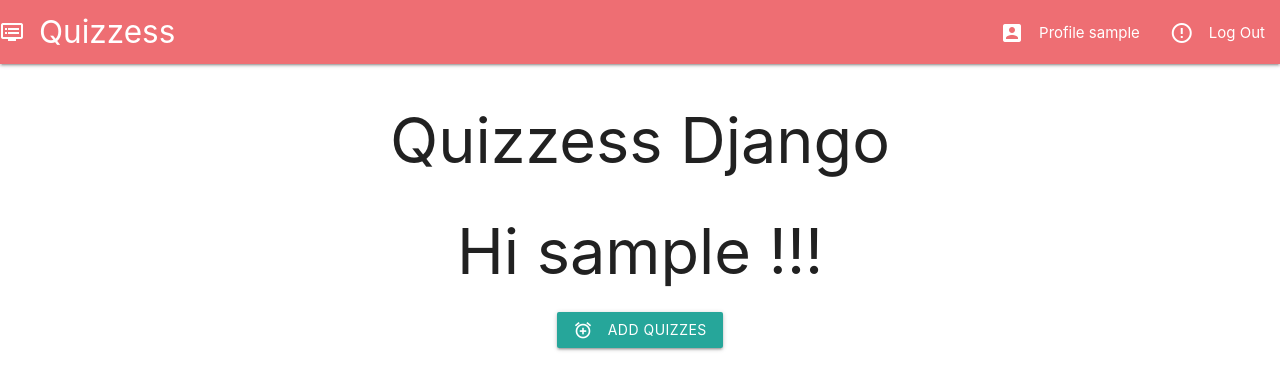
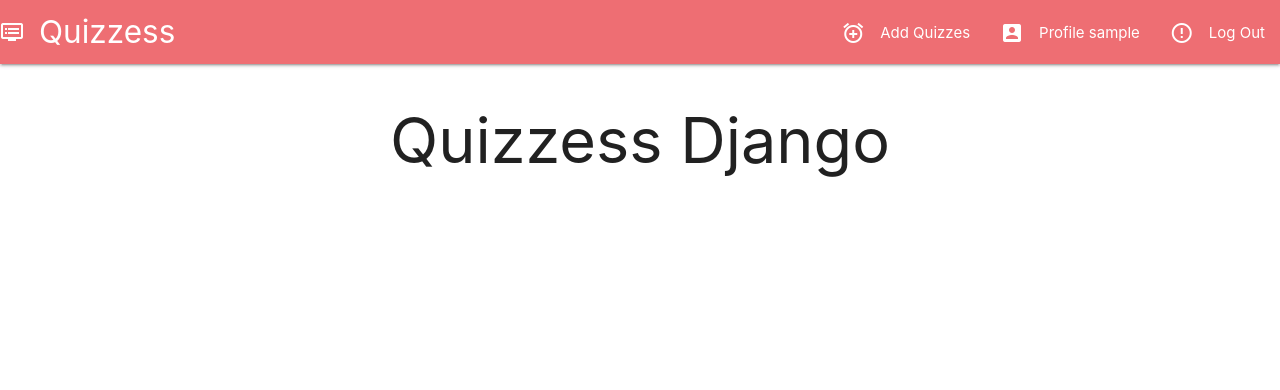
Before and after one commit to 1-0/quizzes, a Django app: page / in a window 1280 px wide. Shown: the top 390 px of the page. Run offline with Django 3.2, Linux system fonts and the light colour scheme; the visitor is signed in with stand-in values (Sample User, id 1); data that the repository does not hold is empty; some libraries are stand-ins or nearby versions.

Commit message:
Move add quizzes to navbar

```diff
--- a/quizzes/quizzes/views.py
+++ b/quizzes/quizzes/views.py
@@ -46,6 +46,7 @@
                 form = self.form_class()
             else:
                 return redirect(r'/')
+        # old_file = "" + quizzes.photo.name
         return render(
             request,
             self.template_name,
@@ -65,25 +66,21 @@
             request.FILES or None,
             instance=quizzes
         )
-        old_file = "" + quizzes.photo.name
+        if quizzes.photo.name:
+            old_file = "" + quizzes.photo.name
+        else:
+            old_file = None
         if form.is_valid():
             if len(request.FILES) > 0:
-                # old_file = "" + quizzes.photo.name
                 photo_quizzes = request.FILES.get('photo', None)
                 photo_quizzes.name = '.'.join([request.user.username, photo_quizzes.name.split('.')[-1]])
-            # request.FILES['photo'].photo.name = '_'.join([quizzes.id, request.FILES['photo'].photo.name])
             if form.save():
                 messages.add_message(
                     request,
                     messages.SUCCESS,
                     'Quizzes Data is saved'
                 )
-                # try:
-                #     FS.delete(old_file)
-                # except:
-                #     pass
-                # print(FS.url(quizzes.photo.name))
-                if photo_quizzes:
+                if photo_quizzes and old_file:
                     FS.delete(old_file)
             else:
                 messages.add_message(
--- a/quizzes/templates/home.html
+++ b/quizzes/templates/home.html
@@ -3,20 +3,20 @@
 <h1 class="center-align">Quizzess Django</h1>
 <div class="center-align">
     {% if user.is_authenticated %}
-    <h1>
-        Hi {{ user.username }} !!!
-    </h1>
-    <p>
-        <a href="{% url 'add_quizzes' %}" class="waves-effect waves-light btn">
-            <i class="material-icons left ">add_alarm</i>Add Quizzes
-        </a>
-    </p>
+{#    <h1>#}
+{#        Hi {{ user.username }} !!!#}
+{#    </h1>#}
+{#    <p>#}
+{#        <a href="{% url 'add_quizzes' %}" class="waves-effect waves-light btn">#}
+{#            <i class="material-icons left ">add_alarm</i>Add Quizzes#}
+{#        </a>#}
+{#    </p>#}
         {% if quizzes_list %}
             <h3>Owned quizzes list</h3>
             {% for quizzes in quizzes_list %}
                 <p>
                     <a href="{% url 'view_quizzes' quizzes.id %}" class="waves-effect waves-light">
-                        <b> {{ quizzes.title }} </b> <i>{{ quizzes.published_datetime }}</i>
+                        <b> {{ quizzes.title }} </b> (<i>{{ quizzes.publ_d_time }} UTC</i>)
                     </a>
                 </p>
             {% endfor %}
--- a/quizzes/templates/navbar.html
+++ b/quizzes/templates/navbar.html
@@ -36,6 +36,11 @@
             <ul class="right hide-on-med-and-down">
                 {% if user.is_authenticated %}
                     <li>
+                        <a href="{% url 'add_quizzes' %}" class="waves-effect waves-light">
+                            <i class="material-icons left ">add_alarm</i>Add Quizzes
+                        </a>
+                    </li>
+                    <li>
                         <a href="{% url 'show_user' user.username %}" class="waves-effect waves-light">
                             <i class="material-icons left ">account_box</i> Profile {{ user.username }}
                         </a>
@@ -69,6 +74,11 @@
 <ul class="sidenav" id="mobile-nav">
     {% if user.is_authenticated %}
         <li>
+            <a href="{% url 'add_quizzes' %}" class="waves-effect waves-light">
+                <i class="material-icons left ">add_alarm</i>Add Quizzes
+            </a>
+        </li>
+        <li>
             <a href="{% url 'show_user' user.username %}" class="waves-effect waves-light">
                 <i class="material-icons left ">account_box</i> Profile {{ user.username }}
             </a>
--- a/quizzes/templates/quizzes/quizzes_model_form.html
+++ b/quizzes/templates/quizzes/quizzes_model_form.html
@@ -13,6 +13,12 @@
         <form method="post" enctype="multipart/form-data">
             {% csrf_token %}
             {{ form.as_p }}
+            {% if quizzes.publ_d_time %}
+                <p>Published at:
+                    {{ quizzes.publ_d_time.day }}-{{ quizzes.publ_d_time.month }}-{{ quizzes.publ_d_time.year }}
+                    {{ quizzes.publ_d_time.hour }}:{{ quizzes.publ_d_time.minute }}:{{ quizzes.publ_d_time.second }}
+                    UTC</p>
+            {% endif %}
             <button class="waves-effect waves-light btn" type="submit">
                 <i class="material-icons left ">save</i> Save
             </button>
--- a/quizzes/templates/start.html
+++ b/quizzes/templates/start.html
@@ -3,6 +3,11 @@
     <link rel="stylesheet" href="https://cdnjs.cloudflare.com/ajax/libs/materialize/1.0.0/css/materialize.min.css">
     <link href="https://fonts.googleapis.com/icon?family=Material+Icons" rel="stylesheet">
     <script src="https://cdnjs.cloudflare.com/ajax/libs/materialize/1.0.0/js/materialize.min.js"></script>
+
+{#    <link rel="stylesheet" href="https://maxcdn.bootstrapcdn.com/bootstrap/3.3.7/css/bootstrap.min.css" integrity="sha384-BVYiiSIFeK1dGmJRAkycuHAHRg32OmUcww7on3RYdg4Va+PmSTsz/K68vbdEjh4u" crossorigin="anonymous">#}
+{#    <link rel="stylesheet" href="https://maxcdn.bootstrapcdn.com/bootstrap/3.3.7/css/bootstrap-theme.min.css" integrity="sha384-rHyoN1iRsVXV4nD0JutlnGaslCJuC7uwjduW9SVrLvRYooPp2bWYgmgJQIXwl/Sp" crossorigin="anonymous">#}
+{#    <script src="https://maxcdn.bootstrapcdn.com/bootstrap/3.3.7/js/bootstrap.min.js" integrity="sha384-Tc5IQib027qvyjSMfHjOMaLkfuWVxZxUPnCJA7l2mCWNIpG9mGCD8wGNIcPD7Txa" crossorigin="anonymous"></script>#}
+
     {% load static %}
     <link rel="shortcut icon" type="image/png" href="{% static 'favicon.ico' %}" />
     <title>Quizzess</title>
```
Also changed, not shown: quizzes/quizzes/forms.py (+22 -8 lines), quizzes/quizzes/models.py (+4 -4 lines), quizzes/quizzes/migrations/0007_auto_20200814_1114.py (added), quizzes/quizzes/migrations/0008_auto_20200814_1126.py (added). Lines whose indentation alone changed are shown as unchanged.
